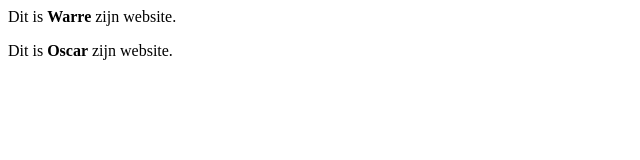
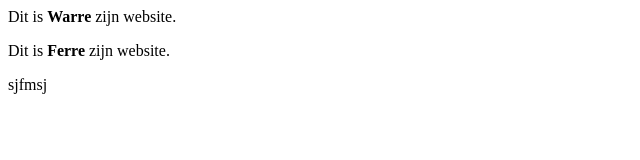
Before and after one commit to Warrefdsfdsfdsfsd/Test, a plain HTML site: page index.html in a window 1280 px wide. Shown: the full height of the page, 0-640 px from the left. Drawn offline with Linux system fonts and the light colour scheme.

Commit message:
Update index.html

```diff
--- a/index.html
+++ b/index.html
@@ -1,2 +1,4 @@
 <p>Dit is <strong>Warre</strong> zijn website.</p>
-<p>Dit is <strong>Oscar</strong> zijn website.</p>
+<p>Dit is <strong>Ferre</strong> zijn website.</p>
+
+<p>sjfmsj</p>
```
